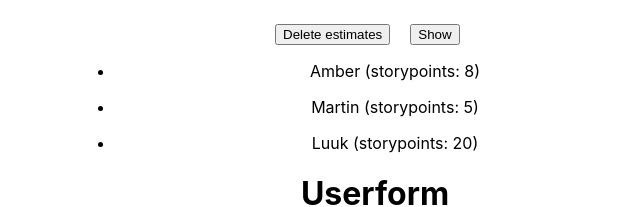
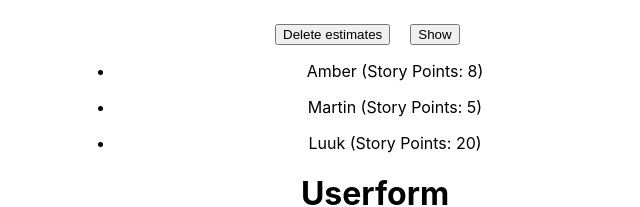
Before and after one commit to ambertaal/online-scrum-poker, a React (Create React App) app: page / in a window 1280 px wide. Shown: the part 318-525 px from the top of the page, without its empty margins (265-905 px from the left). Built offline with nearby package versions, Linux system fonts and the light colour scheme.

Commit message:
add delete estimates

```diff
--- a/src/Components/Pokerboard/Pokerboard.tsx
+++ b/src/Components/Pokerboard/Pokerboard.tsx
@@ -6,22 +6,33 @@ import "./Pokerboard.css";
 type UserObj = {
   id: number;
   name: string;
-  storypoints: number;
+  points: number;
 };
 
 const Pokerboard = () => {
   const [users, setUsers] = useState<UserObj[]>([
-    { id: 1, name: "Amber", storypoints: 8 },
-    { id: 2, name: "Martin", storypoints: 5 },
-    { id: 3, name: "Luuk", storypoints: 20 },
+    { id: 1, name: "Amber", points: 8 },
+    { id: 2, name: "Martin", points: 5 },
+    { id: 3, name: "Luuk", points: 20 },
   ]);
+
+  const reset = () => {
+    setUsers(
+      users.map((user) => {
+        return {
+          ...user,
+          points: 0,
+        };
+      })
+    );
+  };
 
   const addUser = (name: string) => {
     //1. Define a new person
     const newUser = {
       id: Math.max(...users.map((user: any) => user.id)) + 1,
       name: name,
-      storypoints: 0,
+      points: 0,
     };
     //2. Add the new person to the array
     const newUsersArray = [...users, newUser];
@@ -46,7 +57,7 @@ const Pokerboard = () => {
       </div>
       <h2>Results</h2>
       <div className="results-buttons">
-        <button>Delete estimates</button>
+        <button onClick={reset}>Delete estimates</button>
         <button>Show</button>
       </div>
       <ul>
@@ -56,19 +67,11 @@ const Pokerboard = () => {
               key={user.id}
               name={user.name}
               id={user.id}
-              storypoints={user.storypoints}
+              points={user.points}
             />
           );
         })}
       </ul>
-      {/* <div className="result-list">
-        {users.map((user: any) => (
-          <div className="result-item" key={user.id}>
-            <h2>{user.name}</h2>
-            <p>{user.storypoints}</p>
-          </div>
-        ))}
-      </div> */}
       <AddNameForm title="Userform" addUser={addUser} />
     </div>
   );
--- a/src/Components/User/User.tsx
+++ b/src/Components/User/User.tsx
@@ -5,7 +5,7 @@ type Props = {
   id: number;
   key: number;
   name: string;
-  storypoints: number;
+  points: number;
 };
 
 const User = (props: Props) => {
@@ -13,10 +13,10 @@ const User = (props: Props) => {
     <li className="User">
       <div
         className="percentage_coloring"
-        style={{ width: props.storypoints + "%" }}
+        style={{ width: props.points + "%" }}
       />
       <p>
-        {props.name} (storypoints: {props.storypoints}){" "}
+        {props.name} (Story Points: {props.points}){" "}
       </p>
     </li>
   );
```
